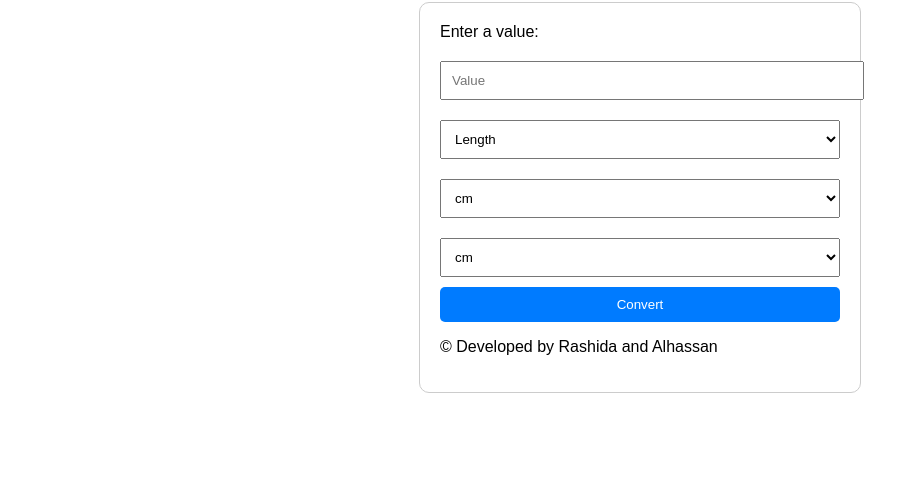
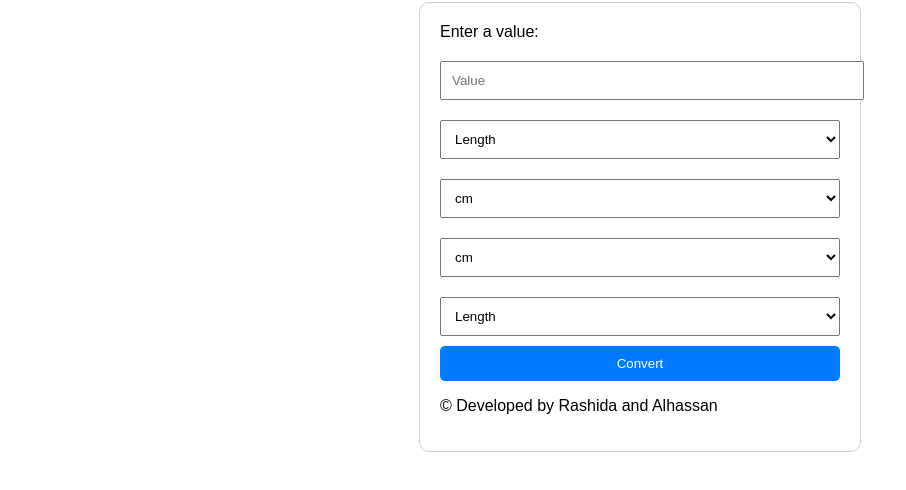
Before and after one commit to Deen-coder/Unit-conversion, a plain HTML site: page index.html in a window 1280 px wide. Shown: the part 78-568 px from the top of the page, without its empty margins (0-906 px from the left). Drawn offline with Linux system fonts and the light colour scheme.

Commit message:
Update index.html

```diff
--- a/index.html
+++ b/index.html
@@ -31,6 +31,12 @@
             <option value="fahrenheit">°F</option>
             <option value="kelvin">K</option>
         </select>
+        <select id="conversionType">
+    <option value="length">Length</option>
+    <option value="temperature">Temperature</option>
+    <option value="weight">Weight</option>  <!-- New option for Weight -->
+</select>
+
         <button onclick="convert()">Convert</button>
         <p id="result"></p>
         <p>&copy; Developed by Rashida and Alhassan</p>
```
